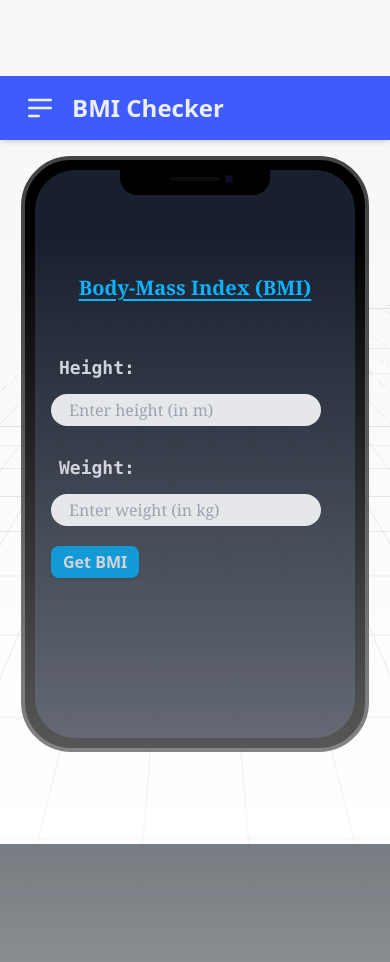
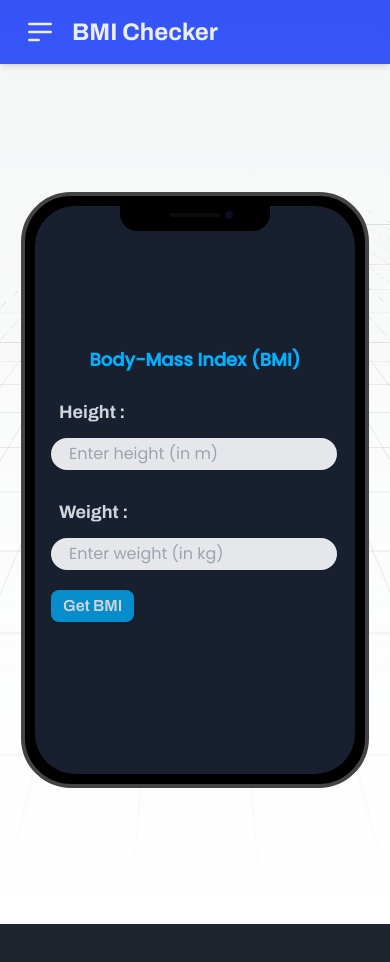
Before and after one commit to visrm/bmi-calculator, a Next.js app: page / in a window 390 px wide. Shown: the top 962 px of the page. After the commit the page ends 924 px from the top, so only its background shows below. Built offline with nearby package versions, Linux system fonts and the light colour scheme.

Commit message:
:art: responsive webpage

```diff
--- a/app/layout.jsx
+++ b/app/layout.jsx
@@ -13,6 +13,18 @@ export const metadata = {
 export default function RootLayout({ children }) {
   return (
     <html lang="en">
+      <head>
+        <link rel="preconnect" href="https://fonts.googleapis.com" />
+        <link rel="preconnect" href="https://fonts.gstatic.com" crossorigin />
+        <link
+          href="https://fonts.googleapis.com/css2?family=Archivo:ital,wght@0,100..900;1,100..900&display=swap"
+          rel="stylesheet"
+        />
+        <link
+          href="https://fonts.googleapis.com/css2?family=Poppins:wght@400;500&display=swap"
+          rel="stylesheet"
+        />
+      </head>
       <body className={inter.className}>
         {children}
         <Analytics />
--- a/app/page.jsx
+++ b/app/page.jsx
@@ -83,16 +83,16 @@ export default function Home() {
 
   return (
     <>
-      <main className="flex justify-center flex-col flex-nowrap grow shrink min-h-screen min-w-full pb-2 bg-white/75">
-        <Nav />
+      <Nav />
+      <main className="flex justify-center flex-col flex-nowrap min-h-screen min-w-full pb-2 bg-white/75">
         <section className="min-h-full md:min-h-screen w-full overflow-hidden">
           <RetroGrid />
-          <div className="grid place-content-center my-1 p-1 shrink">
-            <div className="mockup-phone">
-              <div className="camera z-0"></div>
-              <div className="display mx-auto">
-                <div className="artboard artboard-demo phone-1 bg-slate-800 bg-opacity-80">
-                  <span className="font-serif font-bold text-xl text-accent underline underline-offset-4">
+          <div className="grid place-content-center mx-2 h-svh sm:h-screen my-1 p-1 shrink">
+            <div className="mockup-phone z-10">
+              <div className="camera z-10"></div>
+              <div className="display mx-auto z-10">
+                <div className="artboard artboard-demo phone-1 bg-slate-800 bg-opacity-80 z-10">
+                  <span className="block mx-auto my-1 font-poppins font-bold text-lg md:text-2xl text-accent">
                     Body-Mass Index (BMI)
                   </span>
                   <Form getData={onSub} />
@@ -102,8 +102,8 @@ export default function Home() {
           </div>
         </section>
         {bmiVisible && (
-          <section className="flex justify-center items-center flex-col sm:flex-row flex-nowrap p-4 my-4 h-full md:min-h-screen w-10/12 md:w-11/12">
-            <GetBmi Bmi={bmi} BmiType={bmiType} weighChange={weightChange} />
+          <section className="flex justify-center md:items-center flex-col md:flex-row flex-nowrap p-4 my-1 md:my-4 h-svh md:min-h-screen w-full">
+            <GetBmi bmi={bmi} bmiType={bmiType} weighChange={weightChange} />
             <BmiTable range={bmiRange} bmi={bmi} />
           </section>
         )}
--- a/components/BmiForm.js
+++ b/components/BmiForm.js
@@ -17,23 +17,23 @@ export default function BmiForm({ getData }) {
   };
 
   return (
-    <div className="p-1 w-full z-20">
+    <div className="p-1 w-full font-archivo z-20">
       <form
-        className="w-11/12 max-w-sm my-2 mx-3 pr-4 py-8 h-full rounded-2xl"
+        className="w-11/12 max-w-sm my-2 mx-3 sm:pr-2 h-full rounded-2xl"
         onSubmit={onFormSubmit}
       >
         <div className="md:flex md:items-center mb-5">
           <div className="md:w-1/3">
             <label
               htmlFor="inline-height"
-              className="block text-gray-300 font-mono font-semibold md:text-right mb-1 md:mb-0 p-2 text-lg"
+              className="block text-gray-300 font-archivo font-bold md:text-right mb-1 md:mb-0 p-2 text-lg"
             >
-              Height:
+              Height :
             </label>
           </div>
           <div className="md:w-2/3">
             <input
-              className="bg-gray-200 appearance-none border-2 border-gray-200 rounded-2xl w-full py-1 px-4 text-gray-600 leading-tight focus:outline-none focus:bg-white focus:border-purple-500 text-base font-serif"
+              className="bg-gray-200 appearance-none border-2 border-gray-200 rounded-2xl w-full py-1 px-4 text-gray-600 leading-tight focus:outline-none focus:bg-white focus:border-accent text-base font-poppins"
               id="inline-height"
               type="text"
               value={height}
@@ -47,14 +47,14 @@ export default function BmiForm({ getData }) {
           <div className="md:w-1/3">
             <label
               htmlFor="inline-weight"
-              className="block text-gray-300 font-mono font-semibold md:text-right mb-1 md:mb-0 p-2 text-lg"
+              className="block text-gray-300 font-archivo font-bold md:text-right mb-1 md:mb-0 p-2 text-lg"
             >
-              Weight:
+              Weight :
             </label>
           </div>
           <div className="md:w-2/3">
             <input
-              className="bg-gray-200 appearance-none border-2 border-gray-200 rounded-2xl w-full py-1 px-4 text-gray-600 leading-tight focus:outline-none focus:bg-white focus:border-purple-500 text-base font-serif"
+              className="bg-gray-200 appearance-none border-2 border-gray-200 rounded-2xl w-full py-1 px-4 text-gray-600 leading-tight focus:outline-none focus:bg-white focus:border-accent text-base font-poppins"
               id="inline-weight"
               type="text"
               value={weight}
@@ -68,7 +68,7 @@ export default function BmiForm({ getData }) {
           <div className="md:grid md:place-content-center">
             <div className="w-1/3">
               <input
-                className="shadow bg-accent/75 hover:bg-accent focus:shadow-outline focus:outline-none text-gray-300 font-sans font-semibold py-1 px-3 rounded-lg"
+                className="shadow bg-accent/75 hover:bg-accent focus:shadow-outline focus:outline-none text-gray-300 font-archivo font-semibold py-1 px-3 rounded-lg"
                 type="submit"
                 value="Get BMI"
               />
@@ -77,7 +77,7 @@ export default function BmiForm({ getData }) {
         </div>
         {alert && (
           <div
-            className="alert px-4 py-0 mx-3 bg-error border-0 text-white text-base"
+            className="alert px-4 py-0 mx-3 bg-error border-0 text-white text-base font-archivo"
             role="alert"
           >
             Enter a valid data.
--- a/components/BmiTable.js
+++ b/components/BmiTable.js
@@ -1,18 +1,31 @@
 export default function BmiTable({ range, bmi }) {
   return (
     <>
-      <div className="grid text-black min-h-[480px] min-w-[360px] w-11/12 sm:w-1/2 text-sm z-20">
-        <div className="rows grid grid-cols-3 place-items-center p-4 border-2 bg-secondary">
+      <div className="block mx-auto my-auto md:w-1/2 w-11/12">
+        <div className="grid text-black md:min-h-[480px] md:min-w-[360px] font-poppins text-base md:text-lg z-20">
+          <div className="rows grid grid-cols-3 place-items-center p-4 font-archivo border-0 bg-secondary z-20">
             <div className="font-bold">Weight Type</div>
             <div className="font-bold">
-            BMI <span className="font-light text-xs"> ( in kg/m² ) </span>
+              BMI{" "}
+              <span className="font-light sm:font-normal text-xs md:text-sm">
+                {" "}
+                ( in kg/m² ){" "}
+              </span>
             </div>
             <div className="font-bold">
-            Weight<span className="font-light text-xs"> ( in kg ) </span>{" "}
+              Weight
+              <span className="font-light sm:font-normal text-xs md:text-sm">
+                {" "}
+                ( in kg ){" "}
+              </span>
             </div>
           </div>
-        <div className={bmi < 16.0 ? "border-4 scale-105 border-secondary" : "border-0"}>
-          <div className="rows grid grid-cols-3 place-items-center p-4 border-2">
+          <div
+            className={
+              bmi < 16.0 ? "border-4 scale-105 border-secondary" : "border-0"
+            }
+          >
+            <div className="rows grid grid-cols-3 place-items-center p-2 md:p-4 border-2">
               <div>Severe Thinness</div>
               <div>&lt; 16.0</div>
               <div>&lt; {range.severeThin.low}</div>
@@ -20,10 +33,12 @@ export default function BmiTable({ range, bmi }) {
           </div>
           <div
             className={
-            bmi > 16.0 && bmi < 16.9 ? "border-4 scale-105 border-secondary" : "border-0"
+              bmi > 16.0 && bmi < 16.9
+                ? "border-4 scale-105 border-secondary"
+                : "border-0"
             }
           >
-          <div className="rows grid grid-cols-3 place-items-center p-4 border-2">
+            <div className="rows grid grid-cols-3 place-items-center p-2 md:p-4 border-2">
               <div>Moderate Thinness</div>
               <div>16.0 - 16.9</div>
               <div>
@@ -33,10 +48,12 @@ export default function BmiTable({ range, bmi }) {
           </div>
           <div
             className={
-            bmi > 17.0 && bmi < 18.4 ? "border-4 scale-105 border-secondary" : "border-0"
+              bmi > 17.0 && bmi < 18.4
+                ? "border-4 scale-105 border-secondary"
+                : "border-0"
             }
           >
-          <div className="rows grid grid-cols-3 place-items-center p-4 border-2">
+            <div className="rows grid grid-cols-3 place-items-center p-2 md:p-4 border-2">
               <div>Mild Thinness</div>
               <div>17.0 - 18.4</div>
               <div>
@@ -46,10 +63,12 @@ export default function BmiTable({ range, bmi }) {
           </div>
           <div
             className={
-            bmi > 18.5 && bmi < 24.9 ? "border-4 scale-105 border-secondary" : "border-0"
+              bmi > 18.5 && bmi < 24.9
+                ? "border-4 scale-105 border-secondary"
+                : "border-0"
             }
           >
-          <div className="rows grid grid-cols-3 place-items-center p-4 border-2">
+            <div className="rows grid grid-cols-3 place-items-center p-2 md:p-4 border-2">
               <div>Normal Weight</div>
               <div>18.5 - 24.9</div>
               <div>
@@ -59,10 +78,12 @@ export default function BmiTable({ range, bmi }) {
           </div>
           <div
             className={
-            bmi > 25.0 && bmi < 29.9 ? "border-4 scale-105 border-secondary" : "border-0"
+              bmi > 25.0 && bmi < 29.9
+                ? "border-4 scale-105 border-secondary"
+                : "border-0"
             }
           >
-          <div className="rows grid grid-cols-3 place-items-center p-4 border-2">
+            <div className="rows grid grid-cols-3 place-items-center p-2 md:p-4 border-2">
               <div>Overweight</div>
               <div>25.0 - 29.9</div>
               <div>
@@ -72,10 +93,12 @@ export default function BmiTable({ range, bmi }) {
           </div>
           <div
             className={
-            bmi > 30.0 && bmi < 34.9 ? "border-4 scale-105 border-secondary" : "border-0"
+              bmi > 30.0 && bmi < 34.9
+                ? "border-4 scale-105 border-secondary"
+                : "border-0"
             }
           >
-          <div className="rows grid grid-cols-3 place-items-center p-4 border-2">
+            <div className="rows grid grid-cols-3 place-items-center p-2 md:p-4 border-2">
               <div>Obese Class I</div>
               <div>30.0 - 34.9</div>
               <div>
@@ -85,10 +108,12 @@ export default function BmiTable({ range, bmi }) {
           </div>
           <div
             className={
-            bmi > 35.0 && bmi < 40.0 ? "border-4 scale-105 border-secondary" : "border-0"
+              bmi > 35.0 && bmi < 40.0
+                ? "border-4 scale-105 border-secondary"
+                : "border-0"
             }
           >
-          <div className="rows grid grid-cols-3 place-items-center p-4 border-2">
+            <div className="rows grid grid-cols-3 place-items-center p-2 md:p-4 border-2">
               <div>Obese Class II</div>
               <div>35.0 - 40.0</div>
               <div>
@@ -96,14 +121,19 @@ export default function BmiTable({ range, bmi }) {
               </div>
             </div>
           </div>
-        <div className={bmi > 40.0 ? "border-4 scale-105 border-secondary" : "border-0"}>
-          <div className="rows grid grid-cols-3 place-items-center p-4 border-2">
+          <div
+            className={
+              bmi > 40.0 ? "border-4 scale-105 border-secondary" : "border-0"
+            }
+          >
+            <div className="rows grid grid-cols-3 place-items-center p-2 md:p-4 border-2">
               <div>Obese Class III</div>
               <div>&gt; 40.0</div>
               <div>&gt; {range.obeseThree.high}</div>
             </div>
           </div>
         </div>
+      </div>
     </>
   );
 }
--- a/components/Navbar.js
+++ b/components/Navbar.js
@@ -2,7 +2,7 @@
 
 export default function Navbar() {
   return (
-    <header className="navbar flex flex-row flex-nowrap p-2 mb-2 w-full sticky top-0 left-0 items-center bg-primary/75 backdrop-blur-md text-white/90 shadow-md z-50">
+    <header className="navbar flex flex-row flex-nowrap p-2 w-full sticky top-0 left-0 items-center bg-primary/75 backdrop-blur-md text-white/90 shadow-md z-50">
       <div className="navbar-start flex px-2">
         <div className="dropdown">
           <div
@@ -27,22 +27,22 @@ export default function Navbar() {
           </div>
           <ul
             tabIndex={0}
-            className="menu menu-sm dropdown-content mt-4 z-[1] p-2 shadow bg-purple-700 rounded-box w-52"
+            className="menu menu-sm dropdown-content mt-4 z-[1] p-2 shadow bg-primary/75 rounded-box w-52"
           >
-            <li className="px-2 py-1 font-semibold text-xl text-slate-300">
+            <li className="px-2 py-1 font-semibold md:text-2xl text-slate-300">
               <a>Homepage</a>
             </li>
-            <li className="px-2 py-1 font-semibold text-xl text-slate-300">
+            <li className="px-2 py-1 font-semibold md:text-2xl text-slate-300">
               <a>Portfolio</a>
             </li>
-            <li className="px-2 py-1 font-semibold text-xl text-slate-300">
+            <li className="px-2 py-1 font-semibold md:text-2xl text-slate-300">
               <a>About</a>
             </li>
           </ul>
         </div>
       </div>
       <div className="navbar-center block px-2 absolute top-4 left-16">
-        <a className="text-2xl font-bold font-sans">
+        <a className="text-2xl font-bold font-archivo">
           BMI Checker
         </a>
       </div>
--- a/tailwind.config.js
+++ b/tailwind.config.js
@@ -5,9 +5,13 @@ module.exports = {
     "./pages/**/*.{js,ts,jsx,tsx,mdx}",
     "./components/**/*.{js,ts,jsx,tsx,mdx}",
     "./app/**/*.{js,ts,jsx,tsx,mdx}",
-    ],
+  ],
   theme: {
     extend: {
+      fontFamily: {
+        poppins: ["Poppins", "sans-serif"],
+        archivo: ["Archivo", "sans-serif"],
+      },
       backgroundImage: {
         "gradient-radial": "radial-gradient(var(--tw-gradient-stops))",
         "gradient-conic":
```
Also changed, not shown: components/GetBMI.js (+17 -10 lines). Lines whose indentation alone changed are shown as unchanged.
